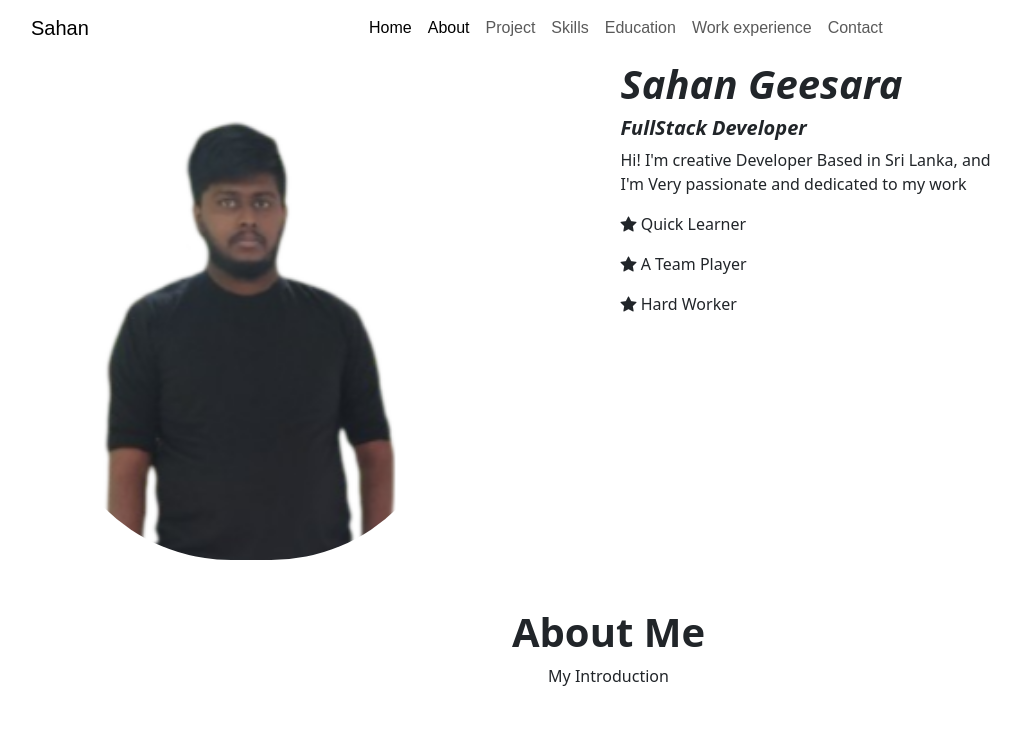
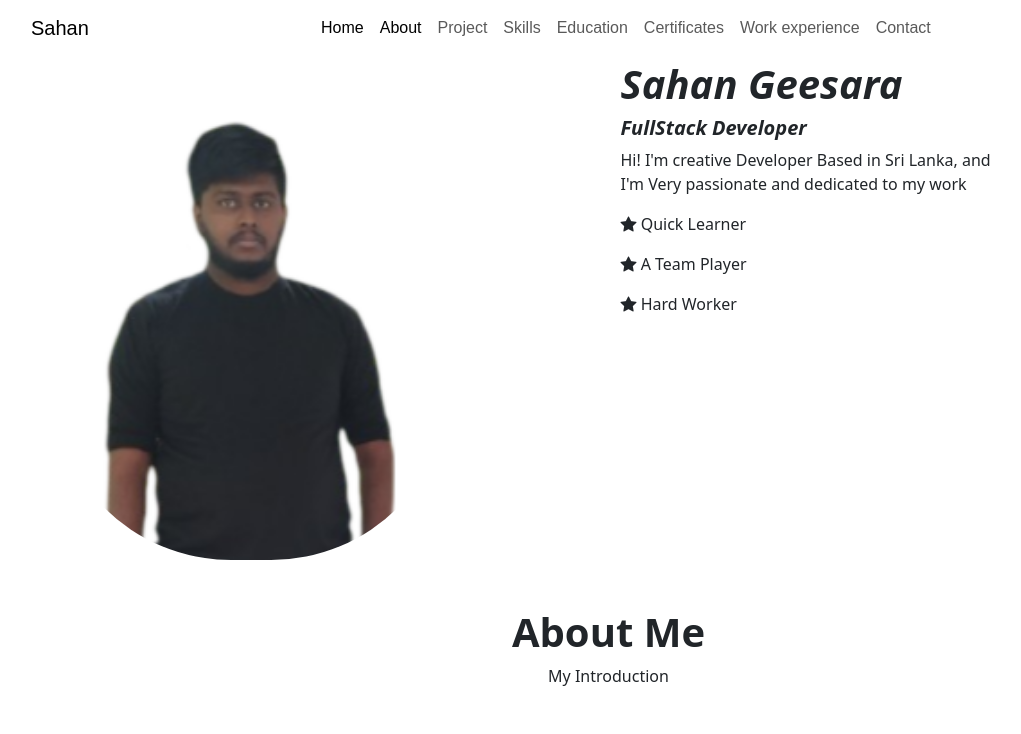
Before and after one commit to sahan99827/sahan_geesara_portfolio, a Vue app: page / in a window 1280 px wide. Shown: the top 734 px of the page, without its empty margins (51-1072 px from the left). Built offline with nearby package versions, Linux system fonts and the light colour scheme.

Commit message:
nav bar eidit

```diff
--- a/src/App.vue
+++ b/src/App.vue
@@ -31,6 +31,9 @@ import {RouterView } from 'vue-router'
               <a class="nav-link" href="#education">Education</a>
             </li>
             <li class="nav-item">
+              <a class="nav-link" href="#certificate">Certificates</a>
+            </li>
+            <li class="nav-item">
               <a class="nav-link" href="#experience">Work experience</a>
             </li>
             <li class="nav-item">
--- a/src/components/Certificates.vue
+++ b/src/components/Certificates.vue
@@ -1,9 +1,9 @@
 <template>
-  <div class="textCenter">
+  <div class="textCenter mt-5 mb-5">
     <h1 style="font-weight: bold"> Certificates</h1>
     <p>What i archived</p>
   </div>
-  <div class="row justify-content-center mb-5">
+  <div class="row justify-content-center mt-5 mb-5">
       <div class="col-md-4 mb-5">
         <img class="image" src="/assets/Certificates/1.jpeg" alt="Image Description" width="400px" height="300px">
       </div>
--- a/src/views/HomeView.vue
+++ b/src/views/HomeView.vue
@@ -15,7 +15,7 @@ import Certificates from "@/components/Certificates.vue";
     <div id="about"><About /> </div>
     <div class="container col-12" id="skills"><Skills /> </div>
     <div id="project"><Project /> </div>
-    <div id="education"><Certificates /> </div>
+    <div id="certificate"><Certificates /> </div>
     <div id="education"><Education /> </div>
     <div id="experience"><WorkExperience /> </div>
     <div id="contact"><Contact /> </div>
```
